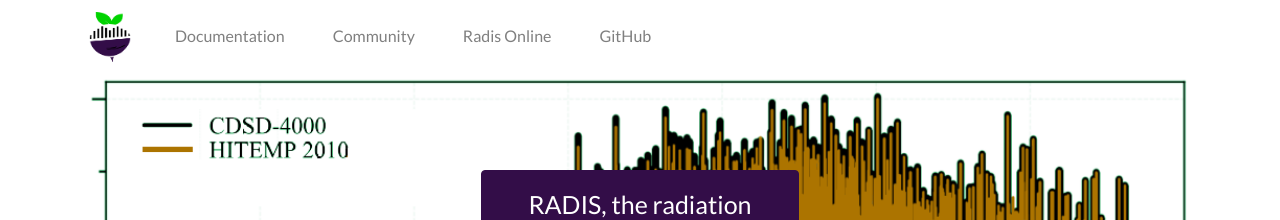
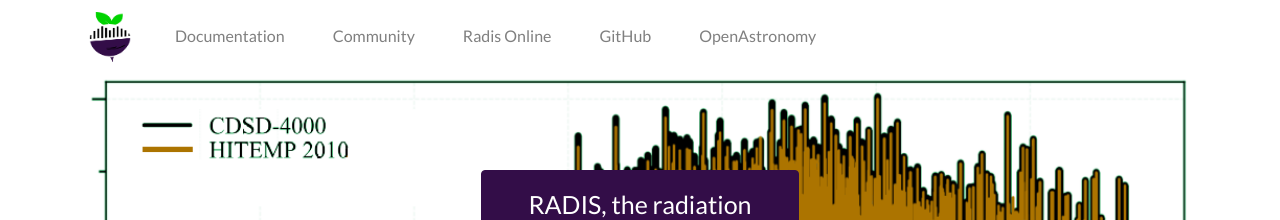
Before and after one commit to radis/radis.github.io, a Jekyll site: the page built from index.html, in a window 1280 px wide. Shown: the top 220 px of the page. Built offline with Jekyll 4.4.1, drawn with Linux system fonts in a browser that asks for light colours.

Commit message:
added link to openastronomy

```diff
--- a/_includes/menu.html
+++ b/_includes/menu.html
@@ -29,6 +29,10 @@
             <a class="nav-link" href="//github.com/radis/radis">GitHub</a>
         </li>
 
+        <li class="nav-item flex-md-fill text-md-center">
+            <a class="nav-link" href="https://openastronomy.org/members/">OpenAstronomy</a>
+        </li>
+
       </ul>
     </div>
 
```
